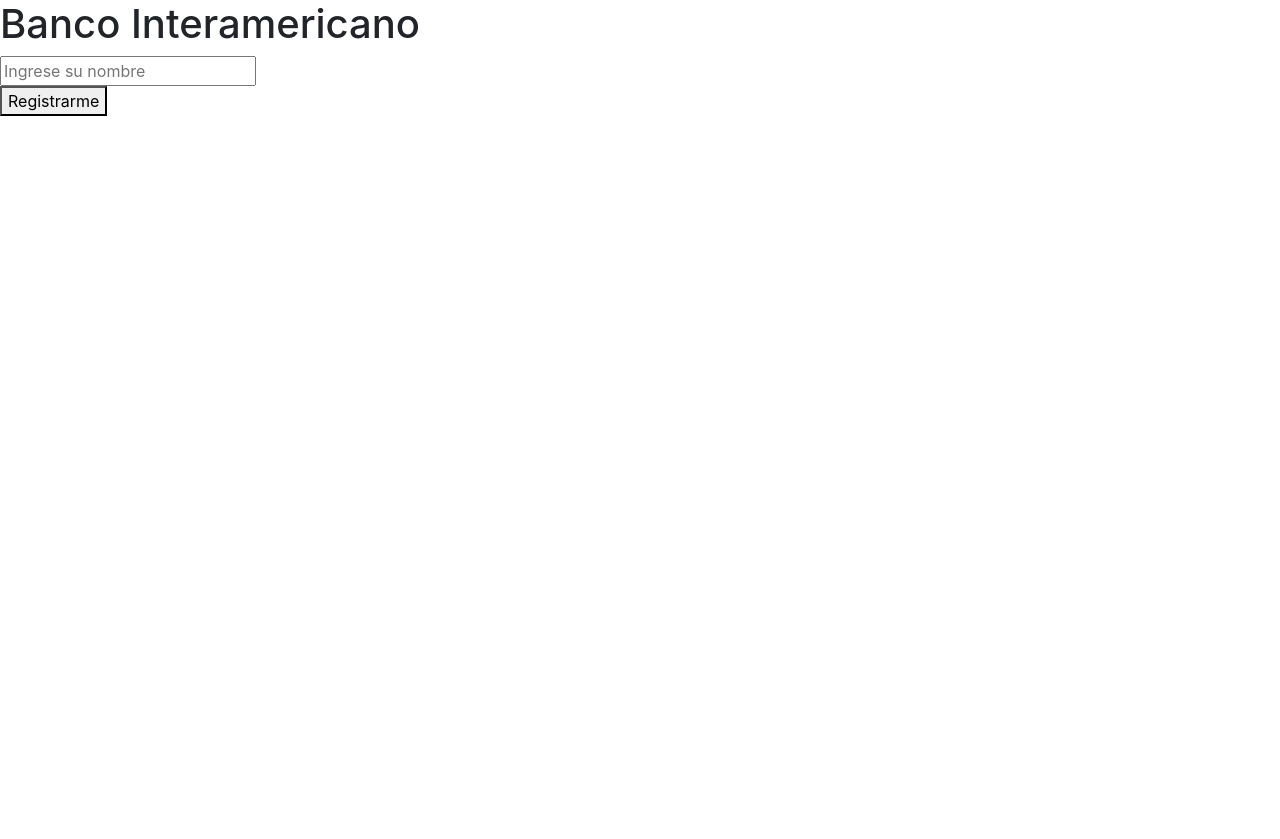
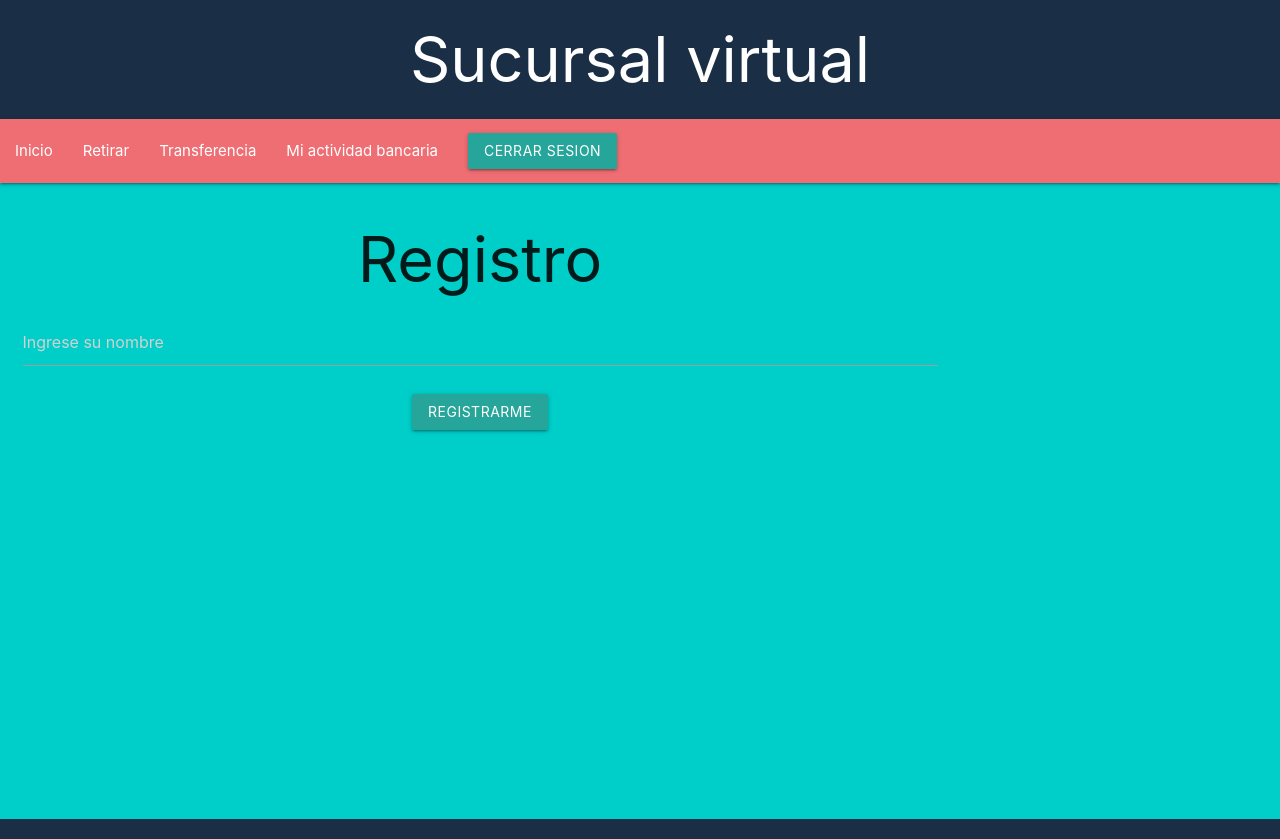
Before and after one commit to luism-24/banco-interamericano, an Angular app in the folder angular/: page / in a window 1280 px wide. Before the commit the page ends 800 px from the top, so only its background shows below. Built offline with nearby package versions, Linux system fonts and the light colour scheme.

Commit message:
menu frontend

```diff
--- a/angular/src/app/app.component.css
+++ b/angular/src/app/app.component.css
@@ -0,0 +1,14 @@
+.head{
+    text-align:center;
+    margin: 10px;
+    background-color: #1A2E45;
+    color: white;
+}
+
+.head h1{
+    margin: 1rem;
+}
+
+.component{
+    text-align: center;
+}
--- a/angular/src/app/app.component.html
+++ b/angular/src/app/app.component.html
@@ -1 +1,37 @@
-<app-register></app-register>
+<div class="container-fluid">
+
+    <div class="row head">
+
+        <div class="col s12">
+
+            <h1>Sucursal virtual</h1>
+
+        </div>
+
+    </div>
+
+    <div class="row center-align">
+
+        <div style="height: 700px; background-color: #00cec9">
+
+            <header class="right-align">
+                <nav >
+                    <ul>
+                        <li><a href="#">Inicio</a></li>
+                        <li><a href="#">Retirar</a></li>
+                        <li><a href="#">Transferencia</a></li>
+                        <li><a href="#">Mi actividad bancaria</a></li>
+                        <li><a href="#" class="btn btn-primary">Cerrar sesion</a></li>
+                    </ul>
+                </nav>
+            </header>
+
+            <div class="col s9 ">
+                <app-register></app-register>
+            </div>
+
+        </div>
+
+    </div>
+
+</div>
--- a/angular/src/app/components/register/register.component.html
+++ b/angular/src/app/components/register/register.component.html
@@ -1,10 +1,14 @@
-<h1>{{dato}}</h1>
+<div class="col s12 center-align">
 
-<form #registerForm="ngForm" (ngSubmit)="registerUser(registerForm)">
-    <div class="row">
-        <div class="col-md-12">
-            <input type="text" name="name" #name="ngModel" [(ngModel)]="bancoService.myUser.name" placeholder="Ingrese su nombre">
+    <h1>{{title}}</h1>
+
+    <form #registerForm="ngForm" (ngSubmit)="registerUser(registerForm)">
+        <div class="row">
+            <div class="col s12">
+                <input type="text" name="name" #name="ngModel" [(ngModel)]="bancoService.myUser.name" placeholder="Ingrese su nombre">
+            </div>
         </div>
-    </div>
-    <button>Registrarme</button>
-</form>
+        <a href="#" class="btn btn-danger">Registrarme</a>
+    </form>
+
+</div>
--- a/angular/src/app/components/register/register.component.ts
+++ b/angular/src/app/components/register/register.component.ts
@@ -10,7 +10,7 @@ import { NgForm } from '@angular/forms';
 })
 export class BancoComponent implements OnInit {
 
-  dato = 'Banco Interamericano';
+  title = 'Registro';
 
   constructor(private bancoService: BancoService) { }
 
--- a/angular/src/index.html
+++ b/angular/src/index.html
@@ -1,5 +1,5 @@
 <!doctype html>
-<html lang="en">
+<html lang="en" style="background-color: #1A2E45">
 
 <head>
   <meta charset="utf-8">
@@ -8,19 +8,14 @@
 
   <meta name="viewport" content="width=device-width, initial-scale=1">
   <link rel="icon" type="image/x-icon" href="favicon.ico">
-  <link rel="stylesheet" href="https://stackpath.bootstrapcdn.com/bootstrap/4.1.3/css/bootstrap.min.css" integrity="sha384-MCw98/SFnGE8fJT3GXwEOngsV7Zt27NXFoaoApmYm81iuXoPkFOJwJ8ERdknLPMO"
-    crossorigin="anonymous">
+  <link rel="stylesheet" href="https://cdnjs.cloudflare.com/ajax/libs/materialize/1.0.0/css/materialize.min.css">
 </head>
 
 <body>
   <app-root></app-root>
 
-  <script src="https://code.jquery.com/jquery-3.3.1.slim.min.js" integrity="sha384-q8i/X+965DzO0rT7abK41JStQIAqVgRVzpbzo5smXKp4YfRvH+8abtTE1Pi6jizo"
-    crossorigin="anonymous"></script>
-  <script src="https://cdnjs.cloudflare.com/ajax/libs/popper.js/1.14.3/umd/popper.min.js" integrity="sha384-ZMP7rVo3mIykV+2+9J3UJ46jBk0WLaUAdn689aCwoqbBJiSnjAK/l8WvCWPIPm49"
-    crossorigin="anonymous"></script>
-  <script src="https://stackpath.bootstrapcdn.com/bootstrap/4.1.3/js/bootstrap.min.js" integrity="sha384-ChfqqxuZUCnJSK3+MXmPNIyE6ZbWh2IMqE241rYiqJxyMiZ6OW/JmZQ5stwEULTy"
-    crossorigin="anonymous"></script>
+  <script src="https://cdnjs.cloudflare.com/ajax/libs/materialize/1.0.0/js/materialize.min.js"></script>
+
 
 </body>
 
```
